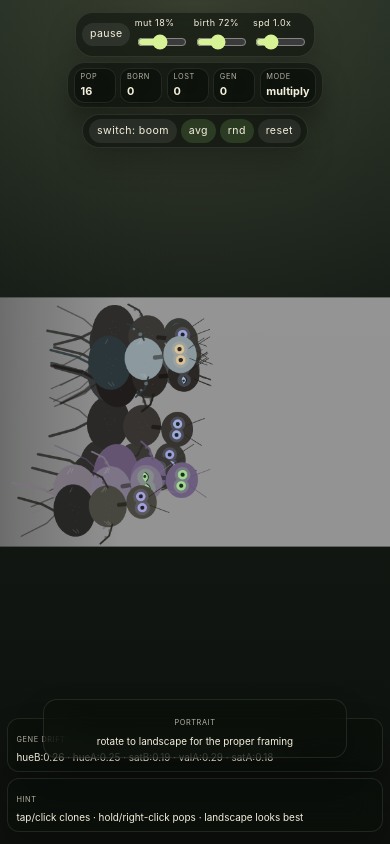
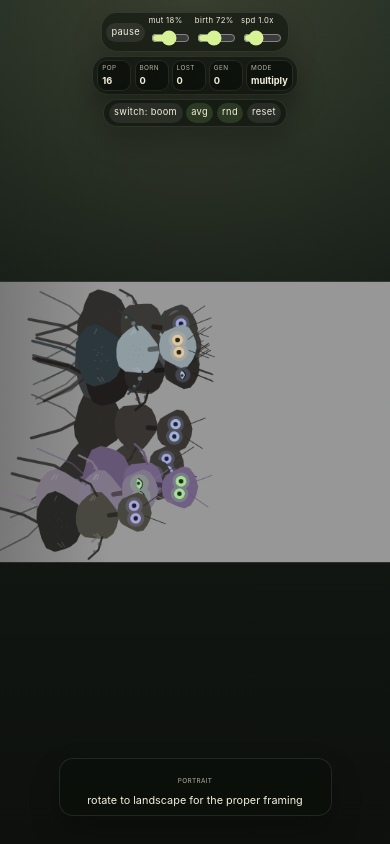
Before and after one commit to ka2le/crevo, a React (Vite) app: page / in a window 390 px wide. Built offline with nearby package versions, Linux system fonts and the light colour scheme.

Commit message:
Refine creature texture and simplify mobile UI

```diff
--- a/src/App.css
+++ b/src/App.css
@@ -16,7 +16,6 @@
 }
 
 .top-bar,
-.bottom-readout,
 .portrait-hint {
   position: absolute;
   left: 0;
@@ -35,14 +34,7 @@
   flex-wrap: wrap;
 }
 
-.bottom-readout {
-  bottom: 0;
-  top: auto;
-  padding: 0 1rem max(0.75rem, env(safe-area-inset-bottom));
-}
-
 .control-group,
-.readout-block,
 .stat-pill,
 .portrait-card {
   background: rgba(11, 15, 11, 0.54);
@@ -110,7 +102,6 @@
 }
 
 .stat-pill span,
-.readout-label,
 .portrait-card span {
   font-size: 0.64rem;
   text-transform: uppercase;
@@ -122,101 +113,62 @@
   font-size: 0.92rem;
 }
 
-.bottom-readout {
-  align-items: end;
+.portrait-hint {
+  display: none;
 }
 
-.readout-block {
-  pointer-events: none;
-  padding: 0.7rem 0.9rem;
-  border-radius: 16px;
-  max-width: min(48ch, 48vw);
-}
-
-.readout-block p,
 .portrait-card p {
   margin: 0.25rem 0 0;
   font-size: 0.86rem;
-}
-
-.readout-block.compact {
-  text-align: right;
-}
-
-.portrait-hint {
-  display: none;
 }
 
 @media (max-width: 980px) {
   .top-bar {
     justify-content: center;
   }
-
-  .bottom-readout {
-    flex-direction: column;
-    align-items: stretch;
-  }
-
-  .readout-block,
-  .readout-block.compact {
-    max-width: none;
-    text-align: left;
-  }
 }
 
 @media (max-width: 760px) {
-  .top-bar,
-  .bottom-readout {
-    gap: 0.35rem;
-    padding-left: 0.45rem;
-    padding-right: 0.45rem;
+  .top-bar {
+    gap: 0.24rem;
+    padding-left: 0.35rem;
+    padding-right: 0.35rem;
   }
 
   .control-group {
-    gap: 0.28rem;
-    padding: 0.26rem 0.38rem;
-    border-radius: 18px;
+    gap: 0.2rem;
+    padding: 0.2rem 0.28rem;
+    border-radius: 16px;
   }
 
   .button-control {
-    padding: 0.28rem 0.48rem;
-    font-size: 0.66rem;
+    padding: 0.2rem 0.34rem;
+    font-size: 0.58rem;
   }
 
   .slider-control {
-    font-size: 0.56rem;
-    gap: 0.12rem;
+    font-size: 0.48rem;
+    gap: 0.08rem;
   }
 
   .slider-control input {
-    width: clamp(44px, 13vw, 84px);
+    width: clamp(34px, 10vw, 64px);
   }
 
   .stat-pill {
-    min-width: 42px;
-    padding: 0.2rem 0.34rem;
-    border-radius: 10px;
+    min-width: 34px;
+    padding: 0.15rem 0.24rem;
+    border-radius: 9px;
   }
 
   .stat-pill span,
-  .readout-label,
   .portrait-card span {
-    font-size: 0.46rem;
-    letter-spacing: 0.08em;
+    font-size: 0.4rem;
+    letter-spacing: 0.06em;
   }
 
   .stat-pill strong {
-    font-size: 0.68rem;
-  }
-
-  .readout-block {
-    padding: 0.38rem 0.52rem;
-    border-radius: 12px;
-  }
-
-  .readout-block p,
-  .portrait-card p {
-    font-size: 0.62rem;
+    font-size: 0.58rem;
   }
 }
 
@@ -225,20 +177,28 @@
     display: flex;
     inset: auto 0 0 0;
     justify-content: center;
-    padding: 0 0.75rem calc(max(0.75rem, env(safe-area-inset-bottom)) + 4.6rem);
+    padding: 0 0.75rem calc(max(0.75rem, env(safe-area-inset-bottom)) + 1rem);
     z-index: 5;
   }
 
   .portrait-card {
-    width: min(78vw, 320px);
-    padding: 0.55rem 0.7rem;
+    width: min(70vw, 280px);
+    padding: 0.45rem 0.6rem;
     border-radius: 14px;
     text-align: center;
   }
 
+  .portrait-card p {
+    font-size: 0.68rem;
+  }
+
   .game-canvas {
-    transform: rotate(90deg) scale(0.64);
+    transform: rotate(90deg) scale(0.72);
     transform-origin: center center;
-    opacity: 0.92;
+    opacity: 0.95;
+  }
+
+  .top-bar {
+    justify-content: center;
   }
 }
--- a/src/App.jsx
+++ b/src/App.jsx
@@ -1,4 +1,3 @@
-import { useMemo } from 'react'
 import './App.css'
 import { useCrevoStore } from './game/store.js'
 import { GameCanvas } from './game/GameCanvas.jsx'
@@ -40,13 +39,6 @@ function App() {
   const spawnAverageCreature = useCrevoStore((state) => state.spawnAverageCreature)
   const spawnRandomCreature = useCrevoStore((state) => state.spawnRandomCreature)
   const resetWorld = useCrevoStore((state) => state.resetWorld)
-
-  const dominantGenes = useMemo(() => {
-    return stats.geneAverages
-      .slice(0, 5)
-      .map((entry) => `${entry.key}:${entry.value.toFixed(2)}`)
-      .join(' · ')
-  }, [stats.geneAverages])
 
   return (
     <main className="app-shell">
@@ -113,17 +105,6 @@ function App() {
           <p>rotate to landscape for the proper framing</p>
         </div>
       </aside>
-
-      <footer className="bottom-readout">
-        <div className="readout-block">
-          <span className="readout-label">gene drift</span>
-          <p>{dominantGenes || 'warming up...'}</p>
-        </div>
-        <div className="readout-block compact">
-          <span className="readout-label">hint</span>
-          <p>tap/click clones · hold/right-click pops · landscape looks best</p>
-        </div>
-      </footer>
     </main>
   )
 }
--- a/src/render/drawCreature.js
+++ b/src/render/drawCreature.js
@@ -24,10 +24,10 @@ export const drawCreature = (ctx, creature, groundY) => {
 
   drawLegPair(ctx, phenotype, pelvisY, liftA, liftB)
 
-  drawBodySegment(ctx, 0, abdomenY, phenotype.abdomenRadius * 1.12, phenotype.abdomenRadius * 0.88, phenotype.bodySquareness, phenotype.colors.abdomen, creature.highlight)
-  drawTextureDots(ctx, 0, abdomenY, phenotype.abdomenRadius * 0.9, phenotype.skinTexture, creature.id.length)
-  drawBodySegment(ctx, 0, thoraxY, phenotype.thoraxRadius * 1.02, phenotype.thoraxRadius * 0.92, phenotype.bodySquareness * 0.85, phenotype.colors.thorax, creature.highlight)
-  drawTextureDots(ctx, 0, thoraxY, phenotype.thoraxRadius * 0.84, phenotype.skinTexture, creature.generation + 11)
+  drawBodySegment(ctx, 0, abdomenY, phenotype.abdomenRadius * 1.12, phenotype.abdomenRadius * 0.88, phenotype.bodySquareness, phenotype.colors.abdomen, creature.highlight, creature.generation)
+  drawTextureDots(ctx, 0, abdomenY, phenotype.abdomenRadius * 0.96, phenotype.skinTexture, creature.id.length, phenotype.colors.texture)
+  drawBodySegment(ctx, 0, thoraxY, phenotype.thoraxRadius * 1.02, phenotype.thoraxRadius * 0.92, phenotype.bodySquareness * 0.85, phenotype.colors.thorax, creature.highlight, creature.generation + 11)
+  drawTextureDots(ctx, 0, thoraxY, phenotype.thoraxRadius * 0.92, phenotype.skinTexture, creature.generation + 11, phenotype.colors.texture)
 
   drawNeckBridge(ctx, phenotype, thoraxY, headY)
 
@@ -35,7 +35,7 @@ export const drawCreature = (ctx, creature, groundY) => {
     drawArms(ctx, phenotype, shoulderY, liftA, liftB)
   }
 
-  drawBodySegment(ctx, 0, headY, phenotype.headRadius, phenotype.headRadius * 0.9, phenotype.bodySquareness * 0.5, phenotype.colors.thorax, creature.highlight)
+  drawBodySegment(ctx, 0, headY, phenotype.headRadius, phenotype.headRadius * 0.9, phenotype.bodySquareness * 0.5, phenotype.colors.thorax, creature.highlight, creature.generation + 21)
   drawFace(ctx, phenotype, headY)
   drawAntennae(ctx, phenotype, headY)
 
@@ -49,6 +49,20 @@ export const drawCreature = (ctx, creature, groundY) => {
 const ellipse = (ctx, x, y, rx, ry) => {
   ctx.beginPath()
   ctx.ellipse(x, y, rx, ry, 0, 0, Math.PI * 2)
+}
+
+const organicBlob = (ctx, x, y, rx, ry, seed = 0) => {
+  const points = 18
+  ctx.beginPath()
+  for (let i = 0; i <= points; i += 1) {
+    const t = (i / points) * Math.PI * 2
+    const wobble = 1 + Math.sin(t * 3 + seed * 0.17) * 0.06 + Math.cos(t * 5 + seed * 0.11) * 0.04
+    const px = x + Math.cos(t) * rx * wobble
+    const py = y + Math.sin(t) * ry * wobble
+    if (i === 0) ctx.moveTo(px, py)
+    else ctx.lineTo(px, py)
+  }
+  ctx.closePath()
 }
 
 const roundedRect = (ctx, x, y, width, height, radius) => {
@@ -66,42 +80,42 @@ const roundedRect = (ctx, x, y, width, height, radius) => {
   ctx.closePath()
 }
 
-const drawBodySegment = (ctx, x, y, rx, ry, square, fill, highlight = 0) => {
+const buildBodyPath = (ctx, x, y, rx, ry, square, seed) => {
+  if (square > 0.16) {
+    roundedRect(ctx, x, y, rx * 2, ry * 2, Math.min(rx, ry) * (0.9 - square))
+  } else {
+    organicBlob(ctx, x, y, rx, ry, seed)
+  }
+}
+
+const drawBodySegment = (ctx, x, y, rx, ry, square, fill, highlight = 0, seed = 0) => {
   if (highlight > 0) {
     ctx.save()
     ctx.shadowColor = `rgba(244, 240, 221, ${config.visuals.highlight.edgeGlowAlpha + highlight * config.visuals.highlight.edgeGlowBoost})`
     ctx.shadowBlur = config.visuals.highlight.edgeGlowBlur * highlight
     ctx.strokeStyle = `rgba(244, 240, 221, ${0.08 + highlight * 0.24})`
     ctx.lineWidth = 1.5
-    if (square > 0.16) {
-      roundedRect(ctx, x, y, rx * 2, ry * 2, Math.min(rx, ry) * (0.9 - square))
-    } else {
-      ellipse(ctx, x, y, rx, ry)
-    }
+    buildBodyPath(ctx, x, y, rx, ry, square, seed)
     ctx.stroke()
     ctx.restore()
   }
 
   ctx.fillStyle = fill
-  if (square > 0.16) {
-    roundedRect(ctx, x, y, rx * 2, ry * 2, Math.min(rx, ry) * (0.9 - square))
-  } else {
-    ellipse(ctx, x, y, rx, ry)
-  }
+  buildBodyPath(ctx, x, y, rx, ry, square, seed)
   ctx.fill()
 }
 
-const drawTextureDots = (ctx, x, y, radius, amount, seed) => {
+const drawTextureDots = (ctx, x, y, radius, amount, seed, color) => {
   if (amount < 0.08) return
-  const dots = 4 + Math.floor(amount * 12)
+  const dots = 5 + Math.floor(amount * 14)
   for (let i = 0; i < dots; i += 1) {
     const angle = (i / dots) * Math.PI * 2 + seed * 0.13
-    const distance = radius * (0.2 + ((i * 17) % 7) / 10)
+    const distance = radius * (0.18 + ((i * 17) % 7) / 9)
     const px = x + Math.cos(angle) * distance * 0.62
     const py = y + Math.sin(angle) * distance * 0.42
-    ctx.fillStyle = `rgba(255, 250, 240, ${0.04 + amount * 0.13})`
+    ctx.fillStyle = color
     ctx.beginPath()
-    ctx.arc(px, py, Math.max(0.8, amount * 2.1), 0, Math.PI * 2)
+    ctx.arc(px, py, Math.max(1.1, amount * 2.7), 0, Math.PI * 2)
     ctx.fill()
   }
 }
--- a/src/sim/phenotype.js
+++ b/src/sim/phenotype.js
@@ -67,7 +67,7 @@ export const derivePhenotype = (genome, worldHeight = BASE_VIEWPORT_HEIGHT) => {
       eye: rgbToString(eyeTone),
       glow: rgbToString(eyeTone, 0.18 + genome.accentAmount * 0.18),
       shadow,
-      texture: rgba(baseA.r * 0.8, baseA.g * 0.78, baseA.b * 0.76, 0.14 + genome.skinTexture * 0.18),
+      texture: rgba(baseA.r * 0.62 + 34, baseA.g * 0.6 + 28, baseA.b * 0.58 + 24, 0.2 + genome.skinTexture * 0.24),
       hair: rgba(245, 240, 228, 0.16 + genome.hairiness * 0.18),
       muscle: rgba(baseA.r, baseA.g, baseA.b, 0.55),
     },
```
Also changed, not shown: 4 other files (tests, documents, lock files or other folders).
